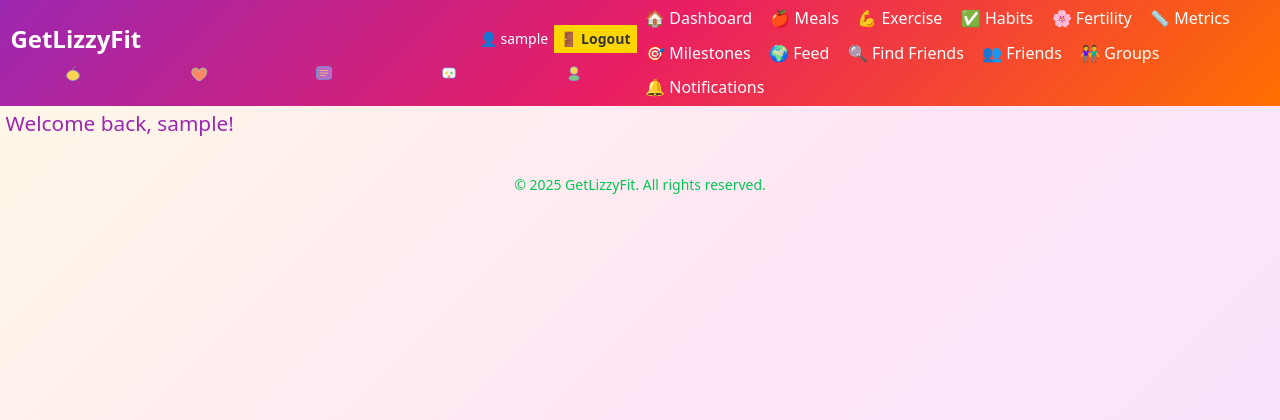
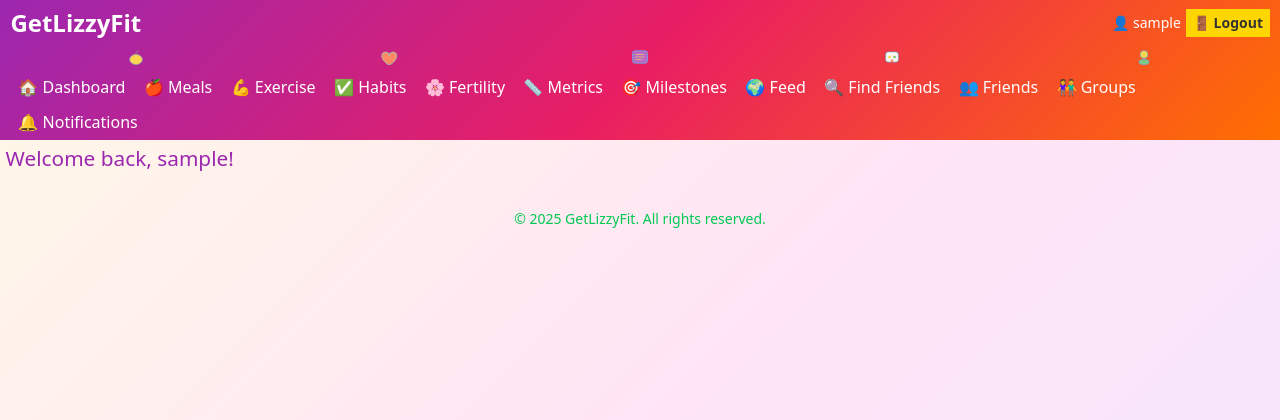
Before and after one commit to EKennard/Tracker, a Django app: page / in a window 1280 px wide. Shown: the top 420 px of the page. Run offline with Django 5.2, Linux system fonts and the light colour scheme; the visitor is signed in with stand-in values (Sample User, id 1).

Commit message:
Apply navbar layout across all screen sizes - logo, icons, user info consistent

```diff
--- a/templates/base.html
+++ b/templates/base.html
@@ -25,14 +25,14 @@
                         </a>
 
                         <div class="d-flex align-items-center gap-2">
-                            <!-- User info + Logout (Desktop) -->
-                            <div class="d-none d-lg-flex align-items-center gap-2 text-white">
+                            <!-- User info + Logout (All screens) -->
+                            <div class="d-flex align-items-center gap-2 text-white">
                                 <span class="small">👤 {{ user.username }}</span>
                                 <a href="/accounts/logout/" class="btn btn-sm" style="background: #FFD600; color: #333; font-weight: bold;">🚪 Logout</a>
                             </div>
 
                             <!-- Toggler for mobile -->
-                            <button class="navbar-toggler border-white p-1" type="button" data-bs-toggle="offcanvas" data-bs-target="#navbarOffcanvas" aria-controls="navbarOffcanvas">
+                            <button class="navbar-toggler border-white p-1 d-lg-none" type="button" data-bs-toggle="offcanvas" data-bs-target="#navbarOffcanvas" aria-controls="navbarOffcanvas">
                                 <span class="navbar-toggler-icon"></span>
                             </button>
                         </div>
@@ -46,11 +46,10 @@
                         <img src="{% static 'icons/calendar-doodle.svg' %}" width="20" height="20" alt="">
                         <img src="{% static 'icons/user-doodle.svg' %}" width="20" height="20" alt="">
                     </div>
-                </div>
 
                     <!-- Desktop Links -->
-                    <div class="collapse navbar-collapse d-none d-lg-block">
-                        <ul class="navbar-nav gap-1 flex-wrap">
+                    <div class="d-none d-lg-block">
+                        <ul class="navbar-nav gap-1 flex-wrap d-flex flex-row">
                             <li class="nav-item"><a class="nav-link text-white px-2 py-1" href="/users/dashboard/">🏠 Dashboard</a></li>
                             <li class="nav-item"><a class="nav-link text-white px-2 py-1" href="/meals/log/">🍎 Meals</a></li>
                             <li class="nav-item"><a class="nav-link text-white px-2 py-1" href="/exercise/log/">💪 Exercise</a></li>
@@ -65,6 +64,7 @@
                             <li class="nav-item"><a class="nav-link text-white px-2 py-1" href="/notifications/list/">🔔 Notifications</a></li>
                         </ul>
                     </div>
+                </div>
                 </div>
             </div>
         </nav>
```
